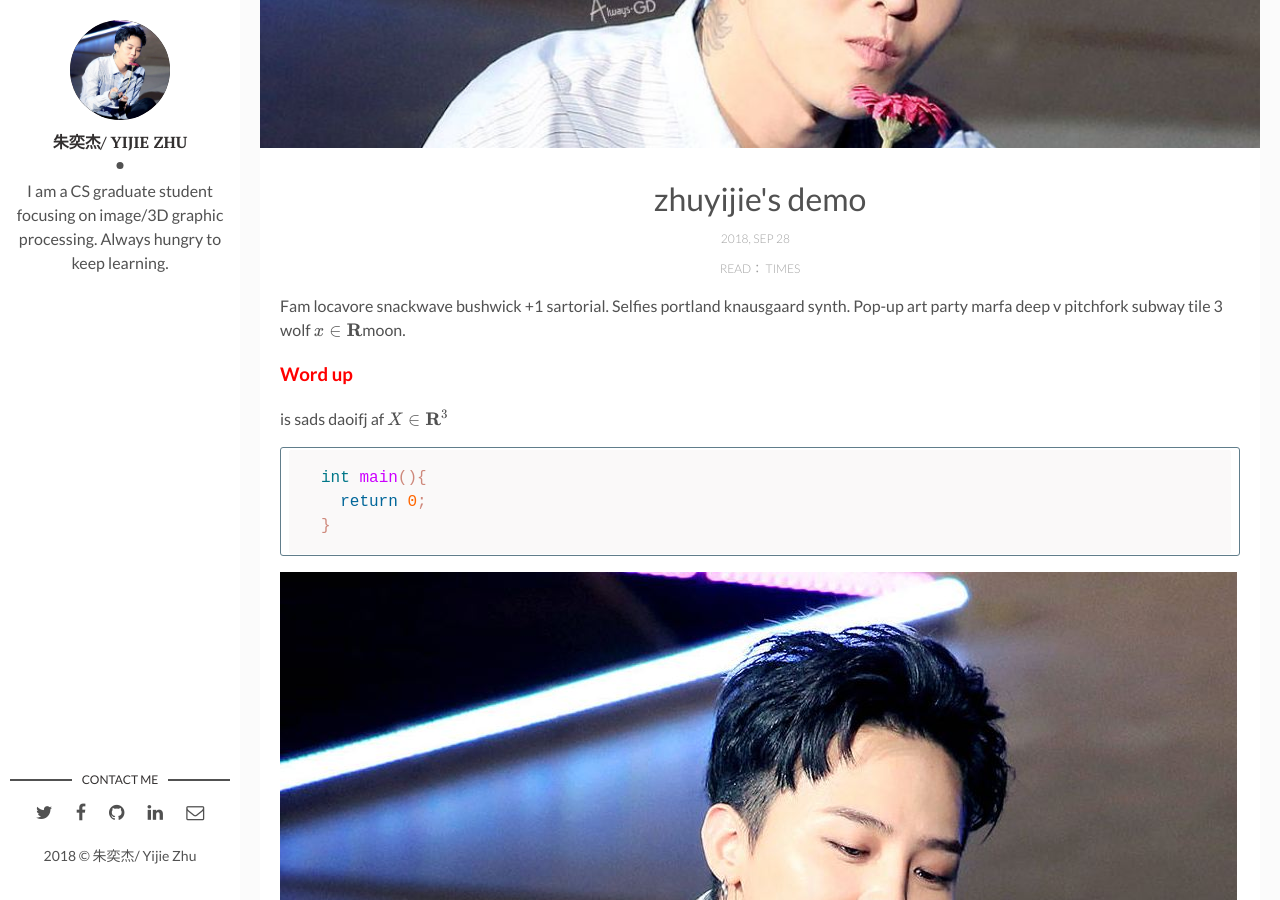
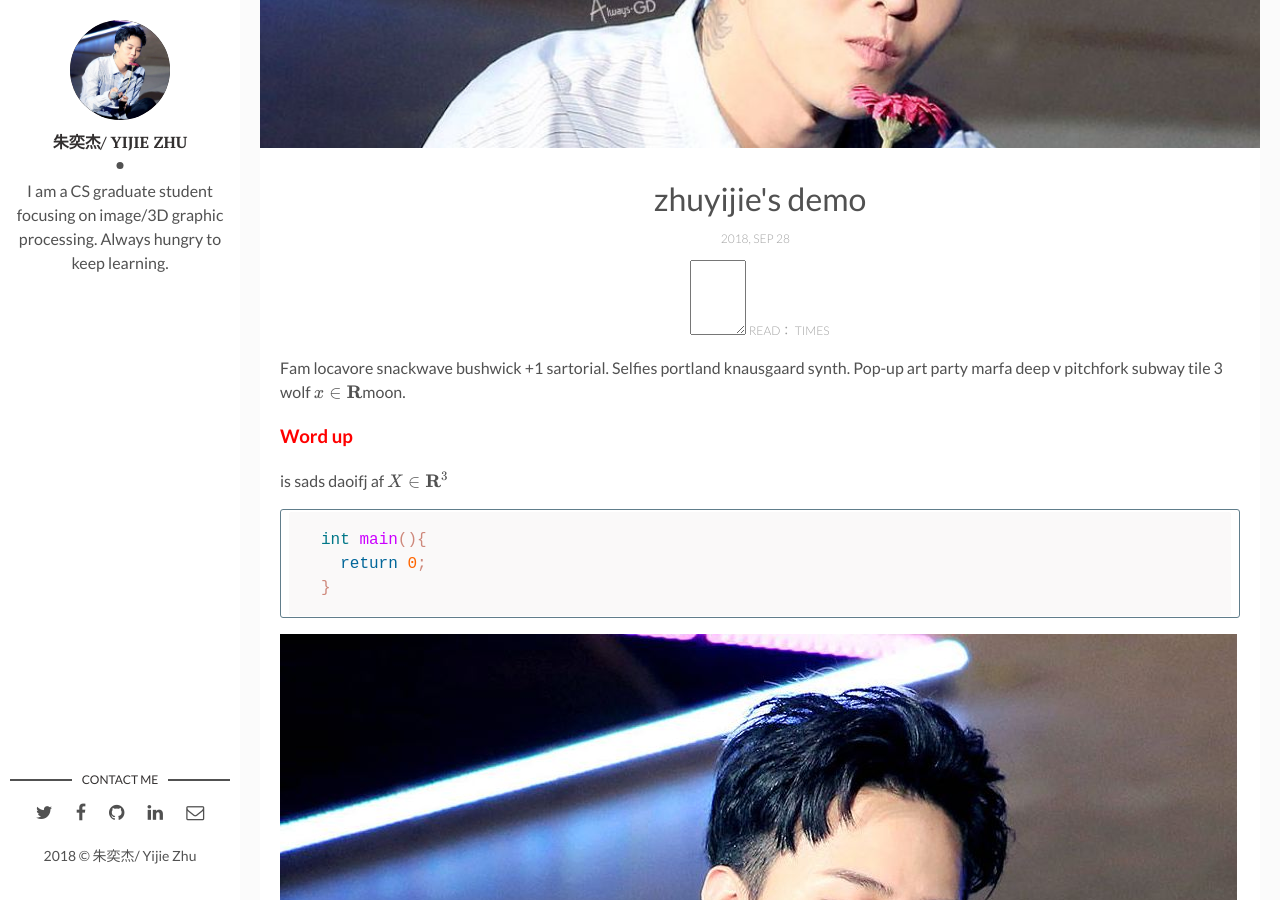
Before and after one commit to zhuyijie88/zhuyijie88.github.io, a Jekyll site: the page built from _posts/2018-09-28-demo.md, in a window 1280 px wide and 900 px high, scrolled down 372 px. Built offline with Jekyll 4.4.1, drawn with Linux system fonts in a browser that asks for light colours; formulas are drawn with MathJax 3; comment, search, counter and statistics services are not loaded.

Commit message:
buntton-textarea

```diff
--- a/_layouts/post.html
+++ b/_layouts/post.html
@@ -26,6 +26,8 @@ layout: main
                 <!-- The Sign-in button. This will run `queryReports()` on success. -->
         </head>
             <p class="g-signin2" data-onsuccess="queryReports"></p>
+            <!-- The API response will be printed here. -->
+            <textarea cols="5" rows="5" id="query-output"></textarea>
             <script>
                 // Replace with your view ID.
                 var VIEW_ID = '182644519';
```
Also changed, not shown: 7 other files.
